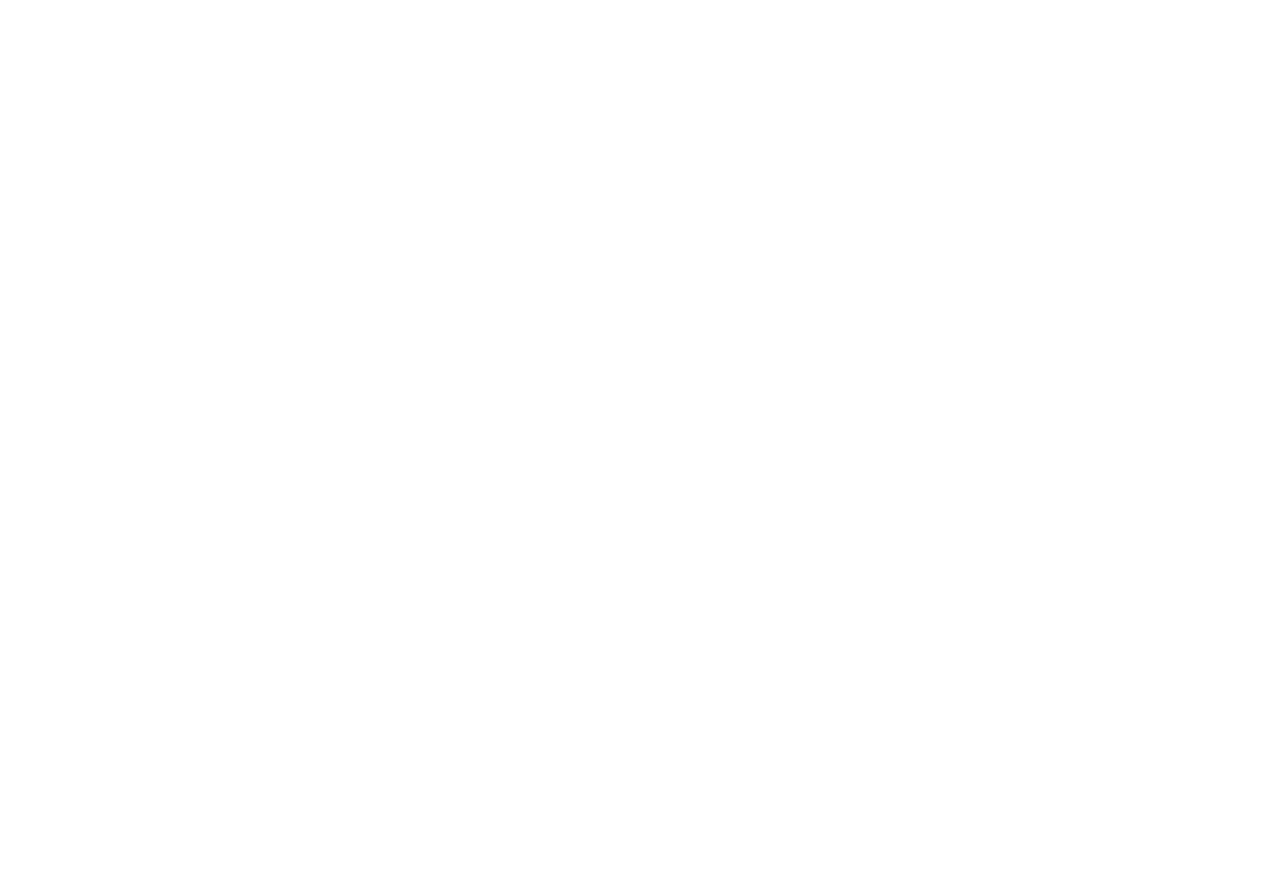
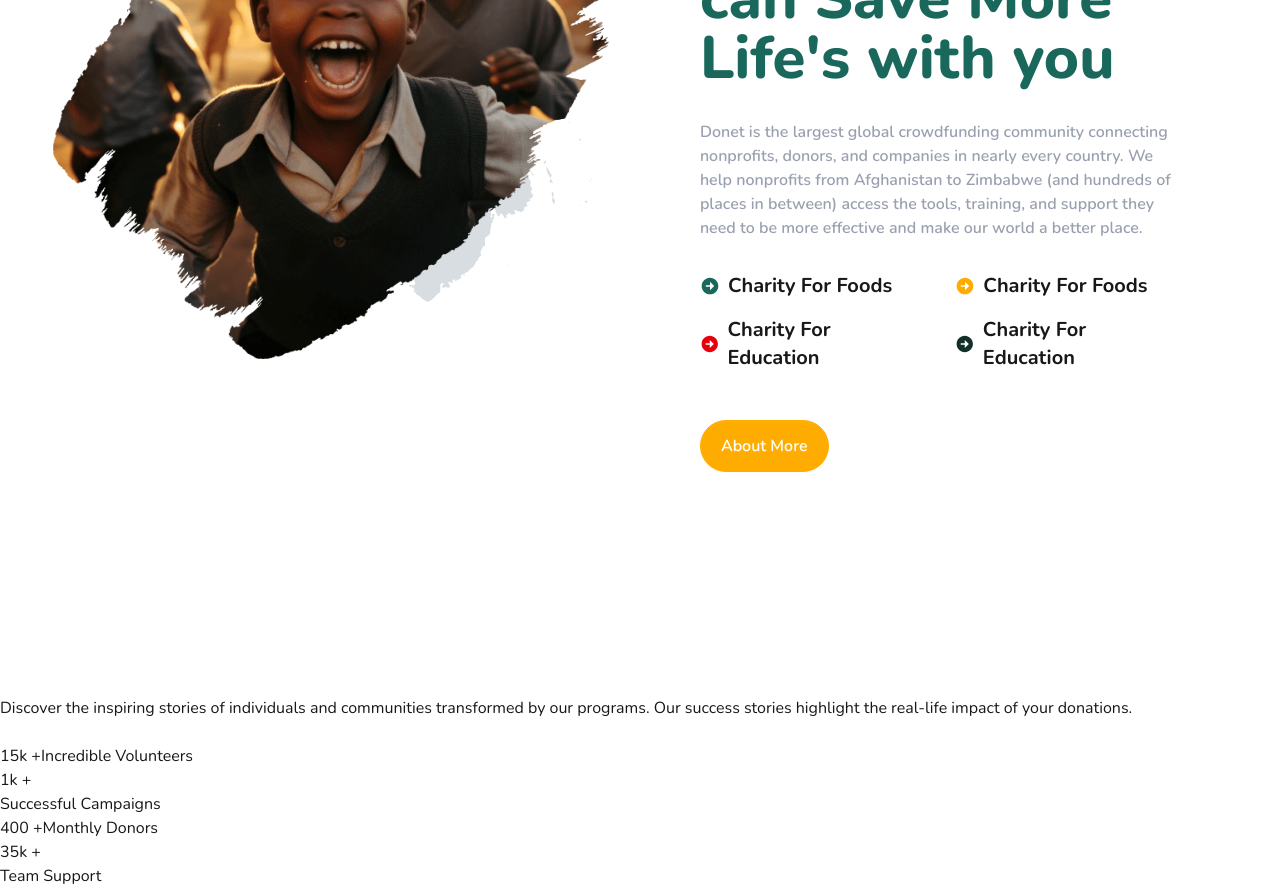
Before and after one commit to simplysamiul/Donate-Money, a React (Vite) app: page / in a window 1280 px wide. Shown: the part 2360-3248 px from the top of the page. Before the commit the page ends 2064 px from the top, so only its background shows below. Built offline with nearby package versions, Linux system fonts and the light colour scheme.

Commit message:
created about section

```diff
--- /dev/null
+++ b/src/components/About.jsx
@@ -0,0 +1,52 @@
+import { Link } from "react-router-dom";
+import aboutImg from "../assets/about_1_1-2.png";
+import { BiSolidRightArrowCircle } from "react-icons/bi";
+import aboutShape from '../assets/about_shape1_1-1-2.png';
+import '../style/About.css';
+
+const About = () => {
+    return (
+        <div className='w-11/12 mx-auto py-20'>
+            <div className="grid grid-cols-1 lg:grid-cols-2 gap-6 justify-items-center">
+                <div className="about-section-img">
+                    <img src={aboutImg} alt="" />
+                    <img className="about-shape" src={aboutShape} alt="" />
+                </div>
+                <div className="w-full lg:w-10/12">
+                    <p className='font-secondary text-yellowOp text-2xl font-bold mb-6'>About Us</p>
+                    <h2 className="font-extrabold text-5xl lg:text-6xl text-greenLg mb-2">We Believe that We</h2>
+                    <h2 className="font-extrabold text-5xl lg:text-6xl text-greenLg mb-8">can Save More Life's with you</h2>
+                    <p className="text-gray-400 font-semibold mb-6">Donet is the largest global crowdfunding community connecting nonprofits, donors, and companies in nearly every country. We help nonprofits from Afghanistan to Zimbabwe (and hundreds of places in between) access the tools, training, and support they need to be more effective and make our world a better place.</p>
+                    <div className="flex items-center space-x-8 my-8">
+                        <div>
+                            <p className="font-bold text-xl mb-4 flex items-center">
+                                <BiSolidRightArrowCircle className="text-greenLg mr-2" />
+                                Charity For Foods
+                            </p>
+                            <p className="font-bold text-xl mb-4 flex items-center">
+                                <BiSolidRightArrowCircle className="text-red-600 mr-2" />
+                                Charity For Education
+                            </p>
+                        </div>
+                        <div>
+                            <p className="font-bold text-xl mb-4 flex items-center">
+                                <BiSolidRightArrowCircle className="text-yellowOp mr-2" />
+                                Charity For Foods
+                            </p>
+                            <p className="font-bold text-xl mb-4 flex items-center">
+                                <BiSolidRightArrowCircle className="text-greenDr mr-2" />
+                                Charity For Education
+                            </p>
+                        </div>
+                    </div>
+                    <Link to="/about">
+                        <button className="common-button rounded-full px-10 btn">About More</button>
+                    </Link>
+                </div>
+            </div>
+
+        </div>
+    );
+};
+
+export default About;
--- /dev/null
+++ b/src/components/NeedPeople.jsx
@@ -0,0 +1,37 @@
+
+
+const NeedPeople = () => {
+    return (
+        <div>
+            <div>
+                <h2 className="text-white font-primary font-extrabold text-5xl lg:text-6xl">We Always Help The</h2>
+                <h2 className="text-white font-primary font-extrabold text-5xl lg:text-6xl">Needy People</h2>
+                <p className="my-6">Discover the inspiring stories of individuals and communities transformed by our programs. Our success stories highlight the real-life impact of your donations.</p>
+                <div>
+                    <div>
+                        <div className="flex items-center">
+                            <p>15k <span>+</span></p>
+                            <p>Incredible Volunteers</p>
+                        </div>
+                        <div>
+                            <p>1k <span>+</span></p>
+                            <p>Successful Campaigns</p>
+                        </div>
+                    </div>
+                    <div>
+                        <div className="flex items-center">
+                            <p>400 <span>+</span></p>
+                            <p>Monthly Donors</p>
+                        </div>
+                        <div>
+                            <p>35k <span>+</span></p>
+                            <p>Team Support</p>
+                        </div>
+                    </div>
+                </div>
+            </div>
+        </div>
+    );
+};
+
+export default NeedPeople;
--- a/src/index.css
+++ b/src/index.css
@@ -30,4 +30,5 @@
 
 .common-button:hover{
   background: var( --color-greenLg);
+  cursor: pointer;
 }
--- a/src/pages/HomePage.jsx
+++ b/src/pages/HomePage.jsx
@@ -2,6 +2,8 @@
 import Header from '../components/Header';
 import CharityService from '../components/CharityService';
 import Volunteer from '../components/Volunteer';
+import About from '../components/About';
+import NeedPeople from '../components/NeedPeople';
 
 const HomePage = () => {
     return (
@@ -9,6 +11,8 @@
             <Header />
             <CharityService />
             <Volunteer />
+            <About />
+            <NeedPeople />
         </div>
     );
 };
--- /dev/null
+++ b/src/style/About.css
@@ -0,0 +1,9 @@
+.about-section-img{
+    position: relative;
+}
+
+.about-shape{
+    position: absolute;
+    top: 0;
+    z-index: -1;
+}
```
Also changed, not shown: src/style/CharityService.css (line endings or trailing spaces).
